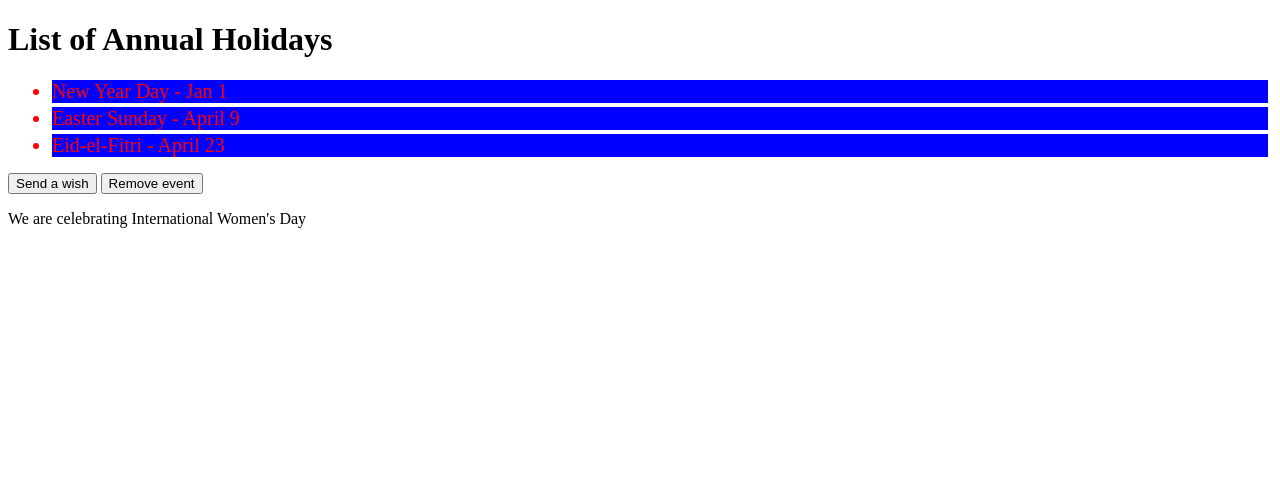
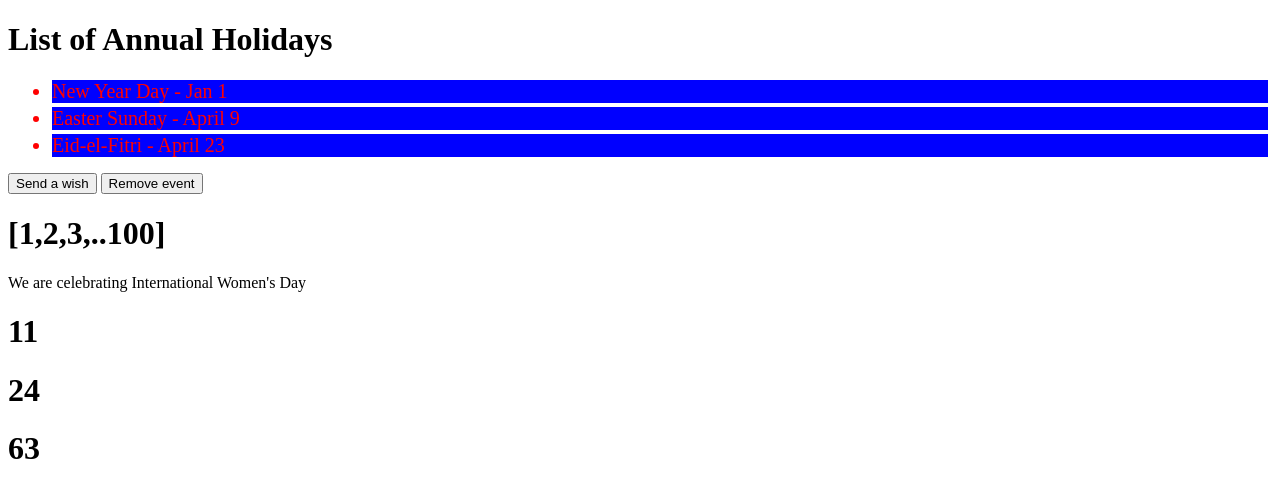
Before and after one commit to tundeojediran/stutern-intermediate-1.4, a plain HTML site: page 8.dom-manipulation/dom-contd/dom-contd.html in a window 1280 px wide. Drawn offline with Linux system fonts and the light colour scheme; files that its build step writes are made by us from their sources.

Commit message:
add more examples

```diff
--- a/8.dom-manipulation/dom-contd/dom-contd.html
+++ b/8.dom-manipulation/dom-contd/dom-contd.html
@@ -21,6 +21,12 @@
     <button id="wish-button">Send a wish</button>
     <button id="remove-event-button">Remove event</button>
 
+    <h1>[1,2,3,..100]</h1>
+    <!-- <h1 class="number"></h1>
+    <h1 class="number"></h1>
+    <h1 class="number"></h1> -->
+    <!-- <div id="numbers"></div> -->
+
 
     <!-- make sure for now that your script tag is placed here -->
     <script src="script2.js"></script>
--- a/8.dom-manipulation/dom-contd/script2.js
+++ b/8.dom-manipulation/dom-contd/script2.js
@@ -70,3 +70,33 @@ for (let i = 0; i < holidays.length; i++) {
 // The decrement button must decrease the count by 1.
 // The reset button must reset the count back to 0.
 // The decrement button must NOT decrement the count if it's at 0. In other words, negative counts shouldn't be there in the counter.
+
+
+
+//Q: Display each of the numbers in a given array in its own heading tag
+//For example
+// input - [1,2,3]
+// output
+// <h1> 1 </h1>
+// <h1> 2 </h1>
+// <h1> 3 </h1>
+
+// h1 - h6
+
+//
+const displayArrayNumbersInHeadingTag = (arrayOfNumbers) =>  {
+  // instruction
+  // let output = document.getElementById("numbers");
+  let output = document.createElement("div");
+  // let numbersElems = document.getElementsByClassName("number");
+  for (let index = 0; index < arrayOfNumbers.length; index++) {
+    let heading = document.createElement("h1");
+    heading.innerText = arrayOfNumbers[index];
+    output.appendChild(heading);
+  }
+  return output;
+}
+
+// displayArrayNumbersInHeadingTag([1,2,3])
+
+body.appendChild(displayArrayNumbersInHeadingTag([11,24,63]));
```
